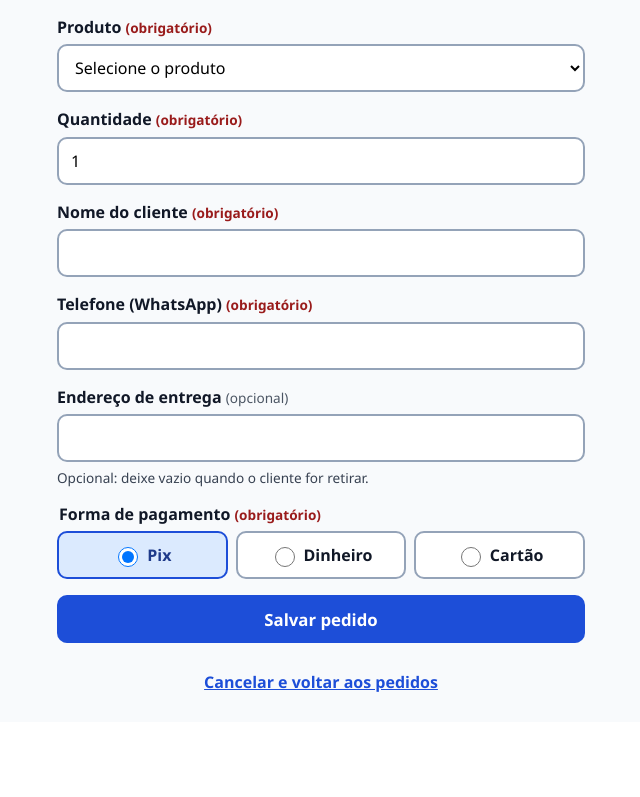
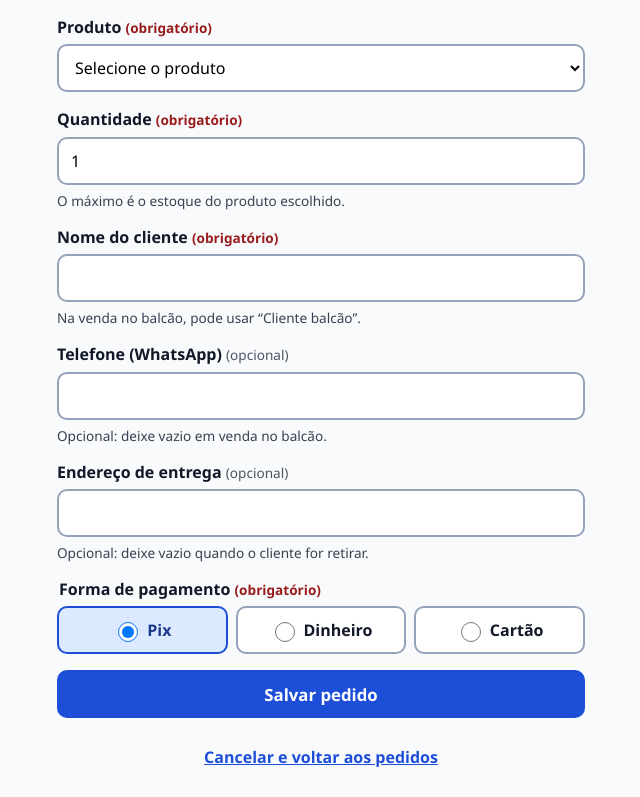
Before and after one commit to natanael1cirino/byte-storm-mvp, a Django app: page /painel/pedidos/novo/ in a window 1280 px wide. Shown: the part 121-918 px from the top of the page, without its empty margins (119-759 px from the left). Before the commit the page ends 813 px from the top, so only its background shows below. Run offline with Django 5.2, Linux system fonts and the light colour scheme; the visitor is signed in with stand-in values (Sample User, id 1); data that the repository does not hold is empty.

Commit message:
feat(validacao): aplica ajustes pedidos na 1ª rodada com o sócio
Retorno do Florêncio (Byte Storm) no teste de 15/11/2026:
- telefone do cliente passa a ser opcional, para vendas no balcão;
- catálogo mostra a quantidade disponível e destaca as últimas unidades;
- quantidade do pedido trava no estoque do produto escolhido antes de
  salvar (o servidor continua validando);
- botão para enviar o resumo do pedido ao WhatsApp do cliente;
- produto sem foto mostra 'Foto em breve' em vez de uma letra.

Inclui 7 testes de regressão, entre eles a preservação dos dados
digitados após o erro de estoque, que não pôde ser conferida no teste.

```diff
--- a/loja/forms.py
+++ b/loja/forms.py
@@ -68,19 +68,35 @@ class ProdutoComEstoqueField(forms.ModelChoiceField):
         return f"{obj.nome} — {obj.quantidade_estoque} em estoque"
 
 
+class SelectComEstoque(forms.Select):
+    """Anexa o estoque de cada produto à opção (data-estoque), para a tela travar a quantidade."""
+
+    def create_option(self, name, value, label, selected, index, subindex=None, attrs=None):
+        opcao = super().create_option(name, value, label, selected, index, subindex, attrs)
+        instancia = getattr(value, "instance", None)
+        if instancia is not None:
+            opcao["attrs"]["data-estoque"] = instancia.quantidade_estoque
+        return opcao
+
+
 class NovoPedidoForm(forms.Form):
     produto = ProdutoComEstoqueField(
         queryset=Produto.objects.ativos().filter(esgotado=False),
         label="Produto",
         empty_label="Selecione o produto",
+        widget=SelectComEstoque(attrs={"data-controla-quantidade": "id_quantidade"}),
     )
     quantidade = forms.IntegerField(
         label="Quantidade", min_value=1, initial=1,
+        help_text="O máximo é o estoque do produto escolhido.",
         widget=forms.NumberInput(attrs={"inputmode": "numeric", "min": "1"}),
     )
-    cliente_nome = forms.CharField(label="Nome do cliente", max_length=100)
+    cliente_nome = forms.CharField(
+        label="Nome do cliente", max_length=100, help_text="Na venda no balcão, pode usar “Cliente balcão”.",
+    )
     cliente_telefone = forms.RegexField(
-        label="Telefone (WhatsApp)", max_length=20, regex=r"^[0-9()+\-\s]{8,20}$",
+        label="Telefone (WhatsApp)", max_length=20, regex=r"^[0-9()+\-\s]{8,20}$", required=False,
+        help_text="Opcional: deixe vazio em venda no balcão.",
         error_messages={"invalid": "Informe um telefone com DDD, usando apenas números, espaços, parênteses ou hífen."},
         widget=forms.TextInput(attrs={"inputmode": "tel", "autocomplete": "off"}),
     )
--- a/loja/models.py
+++ b/loja/models.py
@@ -74,7 +74,8 @@ class Pedido(models.Model):
         CARTAO = "cartao", "Cartão"
 
     cliente_nome = models.CharField(max_length=100)
-    cliente_telefone = models.CharField(max_length=20)
+    # Opcional desde a 1ª validação: vendas no balcão não têm telefone.
+    cliente_telefone = models.CharField(max_length=20, blank=True)
     endereco_entrega = models.CharField(max_length=255, blank=True)
     forma_pagamento = models.CharField(max_length=10, choices=FormaPagamento.choices)
     status = models.CharField(max_length=12, choices=Status.choices, default=Status.NOVO)
--- a/loja/static/loja/app.css
+++ b/loja/static/loja/app.css
@@ -40,7 +40,7 @@ main { max-width: 960px; margin: 0 auto; }
 .cartao { background: #fff; border: 1px solid #d1d5db; border-radius: 14px; overflow: hidden; display: flex; flex-direction: column; }
 .foto { aspect-ratio: 4 / 3; background: #e0e7ff; display: grid; place-items: center; }
 .foto img { width: 100%; height: 100%; object-fit: cover; }
-.foto-vazia { font-size: 2.2rem; font-weight: 800; color: #1e3a8a; }
+.foto-vazia { display: flex; flex-direction: column; align-items: center; gap: 4px; font-size: .85rem; font-weight: 600; color: #1e3a8a; }
 .cartao-esgotado .foto { background: #e5e7eb; opacity: .6; }
 .cartao-corpo { padding: 10px; display: flex; flex-direction: column; gap: 6px; flex: 1; }
 .cartao-corpo h2 { font-size: 1rem; font-weight: 600; }
@@ -48,6 +48,7 @@ main { max-width: 960px; margin: 0 auto; }
 .selo { display: inline-flex; align-items: center; gap: 4px; font-size: .85rem; font-weight: 700; padding: 3px 8px; border-radius: 6px; width: fit-content; }
 .selo-ok { background: #dcfce7; color: #14532d; }
 .selo-nao { background: #fee2e2; color: #7f1d1d; }
+.selo-pouco { background: #fef3c7; color: #78350f; }
 .indisponivel { margin: auto 0 0; font-size: .85rem; color: #374151; text-align: center; padding: 10px 0; border-top: 1px dashed #d1d5db; }
 .paginacao { display: flex; gap: 12px; align-items: center; justify-content: center; padding: 8px 16px 16px; }
 .rodape { padding: 16px; font-size: .85rem; color: #374151; border-top: 1px solid #e5e7eb; background: #fff; }
--- a/loja/static/loja/pwa.js
+++ b/loja/static/loja/pwa.js
@@ -4,8 +4,25 @@ if ("serviceWorker" in navigator) {
     navigator.serviceWorker.register("/sw.js").catch(function () { /* PWA é opcional */ });
   });
 }
-// Leva o foco ao alerta de erro, para ser anunciado por leitores de tela.
 document.addEventListener("DOMContentLoaded", function () {
+  // Leva o foco ao alerta de erro, para ser anunciado por leitores de tela.
   var alerta = document.getElementById("alerta-estoque");
   if (alerta) { alerta.focus(); }
+
+  // Trava a quantidade no estoque do produto escolhido (sugestão da 1ª validação).
+  // O servidor continua validando; isto só evita o erro antes de salvar.
+  var seletor = document.querySelector("[data-controla-quantidade]");
+  if (!seletor) { return; }
+  var campo = document.getElementById(seletor.getAttribute("data-controla-quantidade"));
+  var dica = campo && campo.parentElement.querySelector(".dica");
+  function atualizar() {
+    var opcao = seletor.options[seletor.selectedIndex];
+    var estoque = opcao ? parseInt(opcao.getAttribute("data-estoque"), 10) : NaN;
+    if (!campo || isNaN(estoque)) { return; }
+    campo.max = estoque;
+    if (parseInt(campo.value, 10) > estoque) { campo.value = estoque; }
+    if (dica) { dica.textContent = "Máximo disponível: " + estoque + (estoque === 1 ? " unidade." : " unidades."); }
+  }
+  seletor.addEventListener("change", atualizar);
+  atualizar();
 });
--- a/loja/templates/loja/pedido_detalhe.html
+++ b/loja/templates/loja/pedido_detalhe.html
@@ -14,7 +14,7 @@
     <div><dt>Estoque</dt><dd>{% if linha.estoque_antes is not None %}{{ linha.estoque_antes }} → {% endif %}{{ linha.item.produto.quantidade_estoque }} unidade{{ linha.item.produto.quantidade_estoque|pluralize }}</dd></div>
   {% endfor %}
   <div><dt>Cliente</dt><dd>{{ pedido.cliente_nome }}</dd></div>
-  <div><dt>Telefone</dt><dd>{{ pedido.cliente_telefone }}</dd></div>
+  <div><dt>Telefone</dt><dd>{{ pedido.cliente_telefone|default:"Não informado (balcão)" }}</dd></div>
   <div><dt>Entrega</dt><dd>{{ pedido.endereco_entrega|default:"Retirada" }}</dd></div>
   <div><dt>Pagamento</dt><dd>{{ pedido.get_forma_pagamento_display }} · R$ {{ pedido.valor_total|floatformat:2 }}</dd></div>
   <div><dt>Status</dt><dd><span class="status status-{{ pedido.status }}">● {{ pedido.get_status_display }}</span></dd></div>
@@ -34,6 +34,7 @@
 </form>
 {% endif %}
 <div class="secao acoes">
+  {% if link_cliente %}<a class="btn btn-whats" href="{{ link_cliente }}" target="_blank" rel="noopener">Enviar resumo ao cliente no WhatsApp</a>{% endif %}
   <a class="btn btn-primario" href="{% url 'loja:pedidos' %}">Ver pedidos</a>
   <a class="btn btn-contorno" href="{% url 'loja:novo_pedido' %}">Novo pedido</a>
 </div>
--- a/loja/views.py
+++ b/loja/views.py
@@ -152,6 +152,25 @@ def novo_pedido(request):
     return render(request, "loja/novo_pedido.html", contexto, status=422 if erro_estoque else 200)
 
 
+def link_whatsapp_cliente(pedido):
+    """Link para enviar o resumo do pedido ao WhatsApp do cliente (sugestão da 1ª validação).
+
+    Retorna None quando o pedido não tem telefone (venda no balcão).
+    """
+    digitos = "".join(c for c in pedido.cliente_telefone if c.isdigit())
+    if len(digitos) < 10:
+        return None
+    if len(digitos) <= 11:
+        digitos = "55" + digitos
+    linhas = [f"Olá, {pedido.cliente_nome}! Seu pedido nº {pedido.numero} na {settings.LOJA_NOME}:"]
+    for item in pedido.itens.all():
+        linhas.append(f"- {item.quantidade} × {item.produto.nome}")
+    total = f"{pedido.valor_total:.2f}".replace(".", ",")
+    linhas.append(f"Total: R$ {total} ({pedido.get_forma_pagamento_display()})")
+    linhas.append(f"Status: {pedido.get_status_display()}")
+    return f"https://wa.me/{digitos}?text={quote(chr(10).join(linhas))}"
+
+
 @login_required
 def pedido_detalhe(request, pk):
     pedido = get_object_or_404(Pedido.objects.prefetch_related("itens__produto"), pk=pk)
@@ -164,6 +183,7 @@ def pedido_detalhe(request, pk):
         "pedido": pedido,
         "itens": itens,
         "recem_criado": bool(antes),
+        "link_cliente": link_whatsapp_cliente(pedido),
         "proximos_status": [(s, Pedido.Status(s).label) for s in Pedido.Status.values if s in proximos],
     })
 
```
Also changed, not shown: loja/templates/loja/catalogo.html (+6 -2 lines), tests/test_validacao.py (added, +73 -0 lines), loja/migrations/0002_telefone_opcional.py (added).
